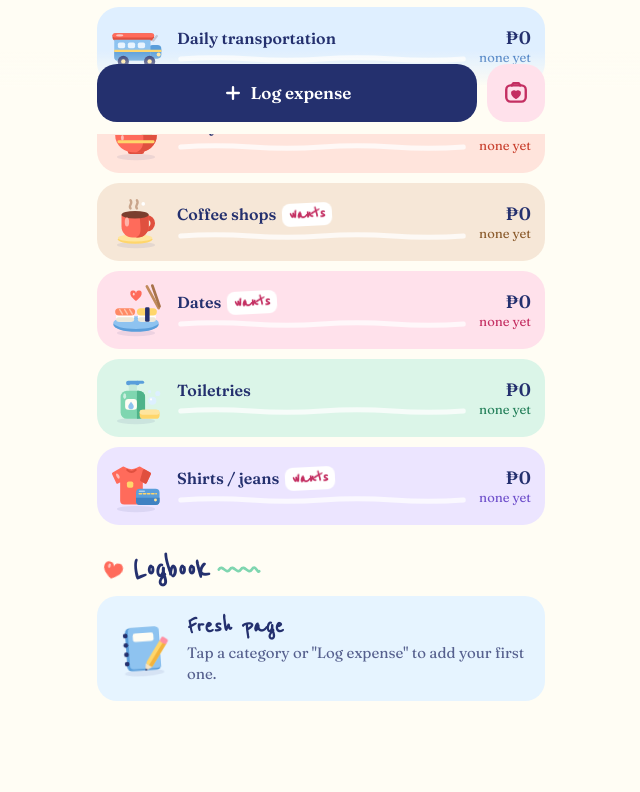
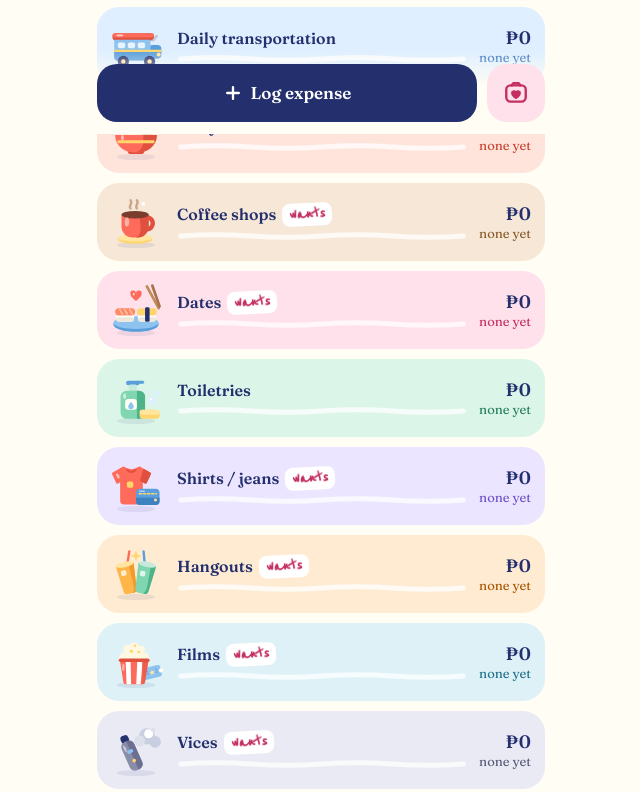
Before and after one commit to nikoulol/budget, a plain HTML site: page index.html in a window 1280 px wide. Shown: the part 666-1458 px from the top of the page, without its empty margins (319-959 px from the left). Drawn offline with Linux system fonts and the light colour scheme; a web font is replaced by a local one.

Commit message:
Add Hangouts, Films and Vices categories
All three count as wants. Hangouts and Films can also hold memory
photos, and logging one offers to add a photo.

```diff
--- a/art.js
+++ b/art.js
@@ -197,6 +197,56 @@ const ART = {
       <path d="M40 52h8l-4 7z" fill="#F7E3C1"/><path d="M42.6 56.5h2.8L44 59z" fill="#24306E"/>
     </g>
   `),
+  vices: svg(`
+    <circle cx="44" cy="17" r="9" fill="#C9CEE0"/>
+    <circle cx="53" cy="23" r="6.5" fill="#C9CEE0"/>
+    <circle cx="36" cy="22" r="6" fill="#DCE0EC"/>
+    <circle cx="46" cy="14" r="5" fill="#fff"/>
+    <circle cx="51" cy="10" r="2.4" fill="#DCE0EC"/>
+    <g transform="rotate(-24 28 38)">
+      <rect x="23" y="14" width="9" height="9" rx="3.5" fill="#24306E"/>
+      <rect x="20" y="21" width="15" height="34" rx="6" fill="#8A8DAA"/>
+      <path d="M28 21h1a6 6 0 0 1 6 6v22a6 6 0 0 1-6 6h-1z" fill="#6C6F90"/>
+      <rect x="24" y="31" width="7" height="4" rx="2" fill="#8EC3F0"/>
+      <circle cx="27.5" cy="44" r="2" fill="#FFD66B"/>
+      <ellipse cx="23.5" cy="28" rx="1.3" ry="4" fill="#fff" opacity=".5"/>
+    </g>
+  `),
+  hangouts: svg(`
+    <path d="M32 6l1.6 4.4 4.4 1.6-4.4 1.6L32 18l-1.6-4.4L26 12l4.4-1.6z" fill="#FFD66B"/>
+    <g transform="rotate(-12 24 38)">
+      <path d="M26 21 L31 8" stroke="#FF6B5B" stroke-width="2.6" stroke-linecap="round"/>
+      <path d="M13 21h20l-2.6 29a4 4 0 0 1-4 3.6h-6.8a4 4 0 0 1-4-3.6z" fill="#FFB547"/>
+      <path d="M27 21h6l-2.6 29a4 4 0 0 1-4 3.6h-1.4c4-2 3-12 2-32.6z" fill="#F29A2E"/>
+      <ellipse cx="23" cy="21" rx="10" ry="3" fill="#FFE59E"/>
+      <rect x="17" y="27" width="6" height="6" rx="1.8" fill="#fff" opacity=".75"/>
+    </g>
+    <g transform="rotate(12 41 38)">
+      <path d="M38 21 L34 8" stroke="#5A9EDB" stroke-width="2.6" stroke-linecap="round"/>
+      <path d="M31 21h20l-2.6 29a4 4 0 0 1-4 3.6h-6.8a4 4 0 0 1-4-3.6z" fill="#7FD6B0"/>
+      <path d="M45 21h6l-2.6 29a4 4 0 0 1-4 3.6h-1.4c4-2 3-12 2-32.6z" fill="#4FB38A"/>
+      <ellipse cx="41" cy="21" rx="10" ry="3" fill="#C5E9DA"/>
+      <rect x="35" y="29" width="6" height="6" rx="1.8" fill="#fff" opacity=".75"/>
+    </g>
+  `),
+  films: svg(`
+    <g transform="rotate(-14 50 44)">
+      <rect x="40" y="37" width="20" height="13" rx="2.5" fill="#8EC3F0"/>
+      <circle cx="40" cy="43.5" r="2.4" fill="#FFFDF4"/><circle cx="60" cy="43.5" r="2.4" fill="#FFFDF4"/>
+      <path d="M45 40.5v6M55 40.5v6" stroke="#5A9EDB" stroke-width="1.4" stroke-dasharray="1.6 1.4"/>
+      <path d="M50 40.6l.9 1.9 2 .2-1.5 1.4.4 2-1.8-1-1.8 1 .4-2-1.5-1.4 2-.2z" fill="#FFE59E"/>
+    </g>
+    <circle cx="19" cy="27" r="5.5" fill="#FFF8E1"/><circle cx="26" cy="22" r="6.5" fill="#FFF8E1"/>
+    <circle cx="34" cy="23" r="6.5" fill="#FFF8E1"/><circle cx="41" cy="27" r="5.5" fill="#FFF8E1"/>
+    <circle cx="30" cy="16" r="5.5" fill="#FFF8E1"/><circle cx="22" cy="17" r="4" fill="#FFF8E1"/>
+    <circle cx="38" cy="18" r="4" fill="#FFF8E1"/>
+    <circle cx="27" cy="20" r="1.8" fill="#FFD66B"/><circle cx="35" cy="21" r="1.5" fill="#FFD66B"/><circle cx="31" cy="14" r="1.4" fill="#FFD66B"/>
+    <path d="M14 29h32l-4 25a3 3 0 0 1-3 2.6H21a3 3 0 0 1-3-2.6z" fill="#FF6B5B"/>
+    <path d="M20.5 29h5.5l.6 27.6h-5z M33.5 29h6l-2.4 27.6h-4.8z" fill="#fff"/>
+    <path d="M38 29h8l-4 25a3 3 0 0 1-3 2.6h-1.5c3-3 2-15 .5-27.6z" fill="#E0503F" opacity=".55"/>
+    <rect x="13" y="28" width="34" height="4" rx="2" fill="#E0503F"/>
+    <ellipse cx="18" cy="38" rx="1.3" ry="4" fill="#fff" opacity=".5"/>
+  `),
 };
 
 // Small doodles for headings and decoration
--- a/index.html
+++ b/index.html
@@ -526,12 +526,15 @@ const BUILTIN = [
   {id:'dates',     name:'Dates',                short:'Dates',      want:true,  c:'#C42F62', bg:'#FFE1EB', chips:[300,500,800,1200]},
   {id:'toiletries',name:'Toiletries',           short:'Toiletries', want:false, c:'#237F59', bg:'#DBF5E8', chips:[50,100,150,250]},
   {id:'clothes',   name:'Shirts / jeans',       short:'Clothes',    want:true,  c:'#6E4FCB', bg:'#ECE5FF', chips:[250,400,600,1000]},
+  {id:'hangouts',  name:'Hangouts',             short:'Hangouts',   want:true,  c:'#A85400', bg:'#FFEBD2', chips:[200,500,800,1500]},
+  {id:'films',     name:'Films',                short:'Films',      want:true,  c:'#1F6F8B', bg:'#DDF1F7', chips:[150,300,450,600]},
+  {id:'vices',     name:'Vices',                short:'Vices',      want:true,  c:'#575A78', bg:'#E9EAF3', chips:[50,120,180,350]},
 ];
 const PALETTE = [
   {c:'#0F7C86', bg:'#D6F3F5'}, {c:'#B5530F', bg:'#FFE8D3'}, {c:'#5E7A12', bg:'#ECF5D2'},
   {c:'#3F4FC4', bg:'#E3E7FF'}, {c:'#B23A48', bg:'#FFE0E4'}, {c:'#4A5568', bg:'#E8ECF2'},
 ];
-const ART_CHOICES = ['gift','phone','health','bills','games','books','food','coffee','dates','transport','toiletries','clothes','savings','family','wallet'];
+const ART_CHOICES = ['gift','phone','health','bills','games','books','hangouts','films','vices','food','coffee','dates','transport','toiletries','clothes','savings','family','wallet'];
 const FONTS = [
   {id:'rounded', label:'Rounded', sans:'Nunito', hand:'Patrick Hand', w:800},
   {id:'doodle',  label:'Doodle',  sans:'Outfit', hand:'Gaegu', w:700},
@@ -878,7 +881,7 @@ $('saveBtn').onclick = () => {
   freshId = e.id;
   hideSheet(); render(); burst();
   const c = catOf(addCat);
-  if(addCat === 'coffee' || addCat === 'dates')
+  if(KINDS.some(k => k.id === addCat))
     toast(`${peso(n)} added to ${c.short}`, 'Add photo', () => openMemFlow({date, place:e.note, kind:addCat}));
   else
     toast(`${peso(n)} added to ${c.short}`, 'Undo', () => { state.entries = state.entries.filter(x => x.id !== e.id); save(); render(); });
@@ -1117,12 +1120,12 @@ function openMemFlow(pre){ if(memUnlocked) openMemSheet(pre); else askPin(() =>
 
 /* ---------- memories UI ---------- */
 let memCache = [];
-const KINDS = [{id:'coffee', label:'Coffee shop'}, {id:'dates', label:'Date'}];
+const KINDS = [{id:'coffee', label:'Coffee shop'}, {id:'dates', label:'Date'}, {id:'hangouts', label:'Hangout'}, {id:'films', label:'Film'}];
 async function renderMem(){
   try{ memCache = (await memAll()).sort((a,b) => b.date.localeCompare(a.date) || b.ts - a.ts); }
   catch(e){ $('memList').innerHTML = `<div class="empty"><div><b>Photos can't be saved here</b>This browser blocks storage. Try opening it in Chrome or Safari normally.</div></div>`; return; }
   if(!memCache.length){
-    $('memList').innerHTML = `<div class="empty enter" style="background:#FFE1EB">${ART.dates}<div><b>No memories yet</b>Add a photo from a coffee run or a date. Only you can open this tab.</div></div>`;
+    $('memList').innerHTML = `<div class="empty enter" style="background:#FFE1EB">${ART.dates}<div><b>No memories yet</b>Add a photo from a coffee run, a date, a hangout or a film. Only you can open this tab.</div></div>`;
     return;
   }
   const groups = {};
```
